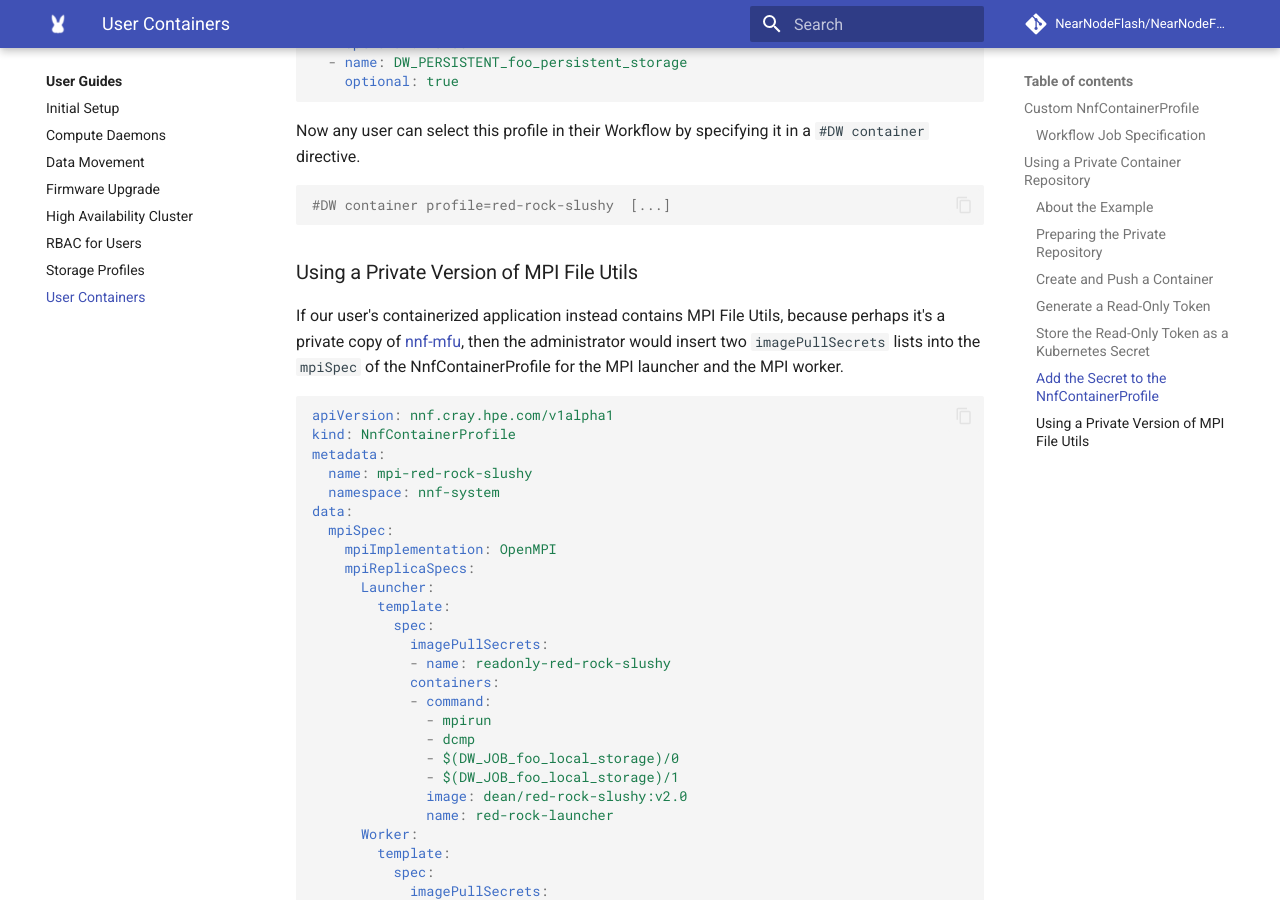
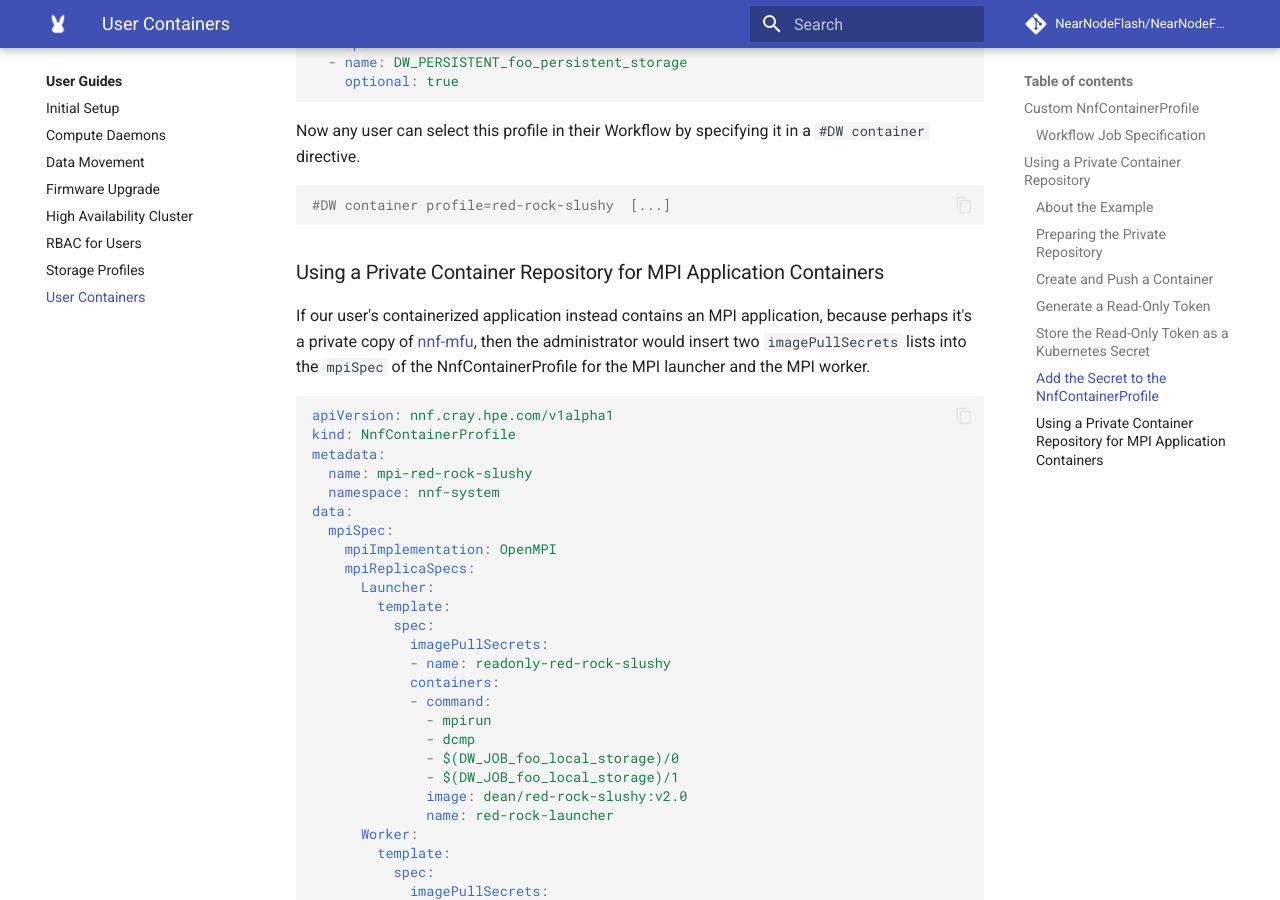
Before and after one commit to NearNodeFlash/NearNodeFlash.github.io, an MkDocs documentation site: the page built from docs/guides/user-containers/readme.md, in a window 1280 px wide and 900 px high, scrolled down 3174 px. Built offline with MkDocs 1.6.1 and Material for MkDocs 9.7.7, drawn with Linux system fonts in a browser that asks for light colours; comment, search, counter and statistics services are not loaded; the version menu is left out.

Commit message:
Adjust references to MPI
Signed-off-by: Dean Roehrich <dean.roehrich@hpe.com>

````diff
--- a/docs/guides/user-containers/readme.md
+++ b/docs/guides/user-containers/readme.md
@@ -138,9 +138,9 @@ Now any user can select this profile in their Workflow by specifying it in a
 #DW container profile=red-rock-slushy  [...]
 ```
 
-### Using a Private Version of MPI File Utils
+### Using a Private Container Repository for MPI Application Containers
 
-If our user's containerized application instead contains MPI File Utils,
+If our user's containerized application instead contains an MPI application,
 because perhaps it's a private copy of [nnf-mfu](https://github.com/NearNodeFlash/nnf-mfu),
 then the administrator would insert two `imagePullSecrets` lists into the
 `mpiSpec` of the NnfContainerProfile for the MPI launcher and the MPI worker.
````
